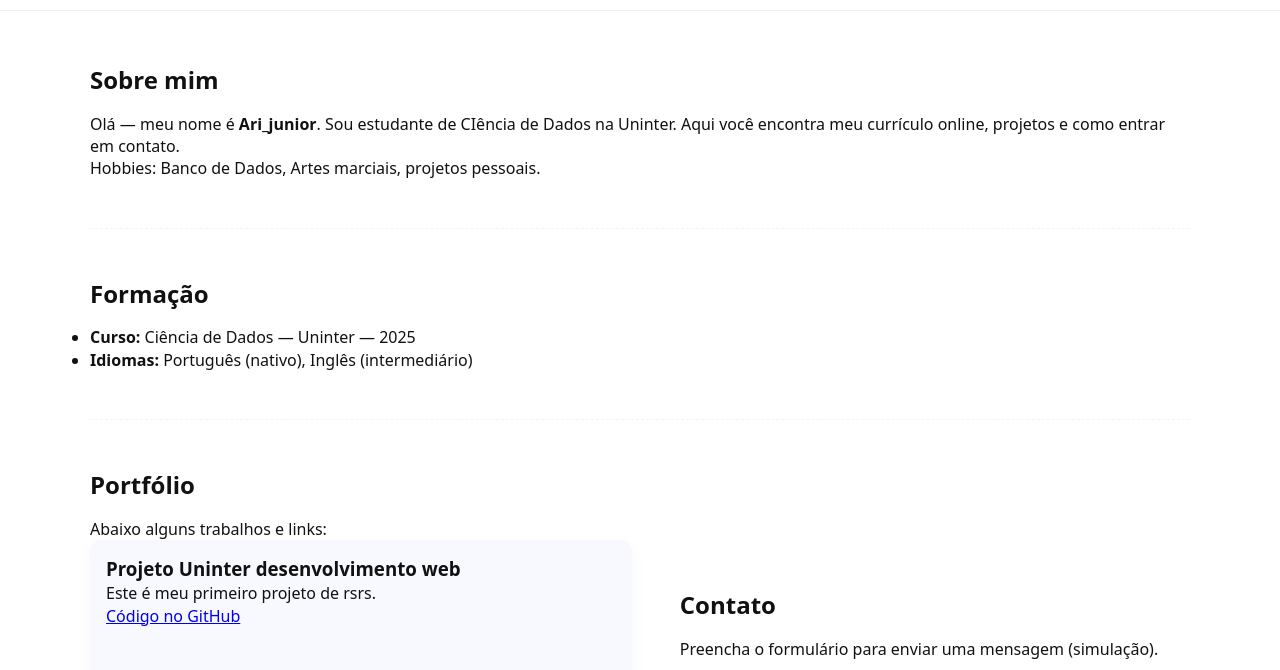
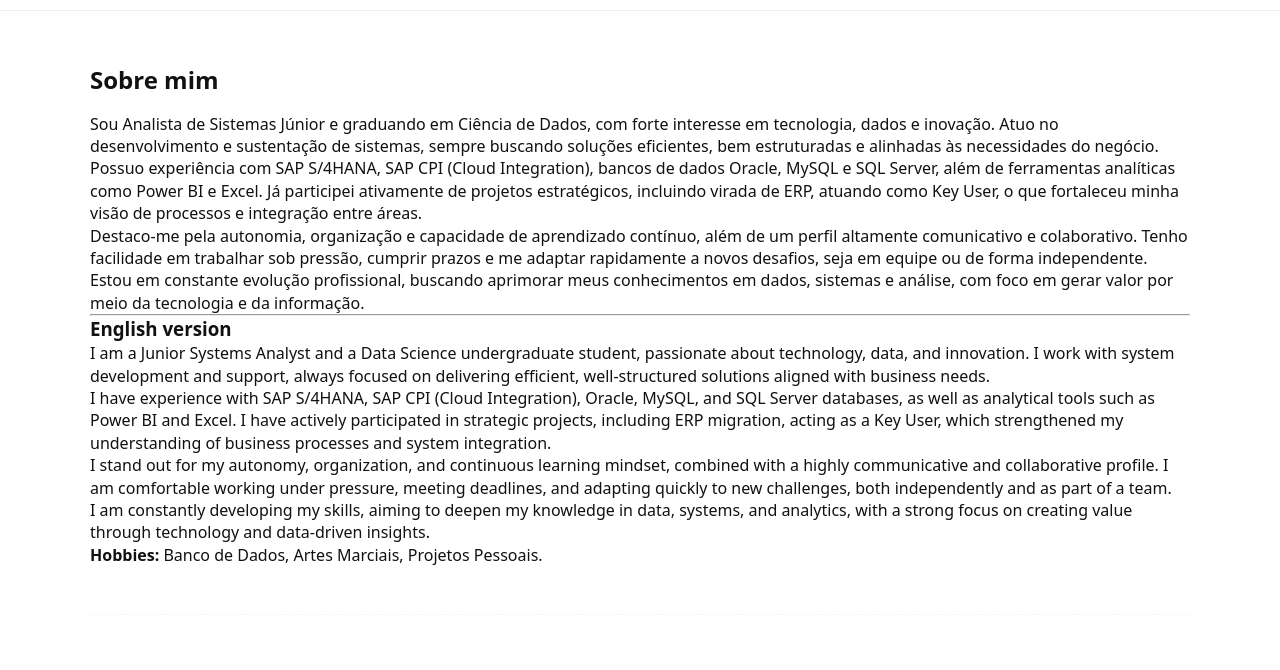
Before and after one commit to Ari0Junior/Trabalho-Uninter-Desenvovimento-web, a plain HTML site: page index.html in a window 1280 px wide. Shown: the part 53-723 px from the top of the page. Drawn offline with Linux system fonts and the light colour scheme.

Commit message:
Update index.html

```diff
--- a/index.html
+++ b/index.html
@@ -32,12 +32,60 @@
   <main>
     <!-- Sobre -->
     <section id="sobre" class="section container">
-      <h1>Sobre mim</h1>
-      <p>
-        Olá — meu nome é <strong>Ari_junior</strong>. Sou estudante de CIência de Dados na Uninter. Aqui você encontra meu currículo online, projetos e como entrar em contato.
-      </p>
-      <p>Hobbies: Banco de Dados, Artes marciais, projetos pessoais.</p>
-    </section>
+    <h1>Sobre mim</h1>
+
+    <p>
+        Sou Analista de Sistemas Júnior e graduando em Ciência de Dados, com forte interesse em tecnologia, dados e inovação.
+        Atuo no desenvolvimento e sustentação de sistemas, sempre buscando soluções eficientes, bem estruturadas e alinhadas às
+        necessidades do negócio.
+    </p>
+
+    <p>
+        Possuo experiência com SAP S/4HANA, SAP CPI (Cloud Integration), bancos de dados Oracle, MySQL e SQL Server, além de
+        ferramentas analíticas como Power BI e Excel. Já participei ativamente de projetos estratégicos, incluindo virada de ERP,
+        atuando como Key User, o que fortaleceu minha visão de processos e integração entre áreas.
+    </p>
+
+    <p>
+        Destaco-me pela autonomia, organização e capacidade de aprendizado contínuo, além de um perfil altamente comunicativo e
+        colaborativo. Tenho facilidade em trabalhar sob pressão, cumprir prazos e me adaptar rapidamente a novos desafios, seja em
+        equipe ou de forma independente.
+    </p>
+
+    <p>
+        Estou em constante evolução profissional, buscando aprimorar meus conhecimentos em dados, sistemas e análise, com foco em
+        gerar valor por meio da tecnologia e da informação.
+    </p>
+
+    <hr>
+
+    <h3>English version</h3>
+
+    <p>
+        I am a Junior Systems Analyst and a Data Science undergraduate student, passionate about technology, data, and innovation.
+        I work with system development and support, always focused on delivering efficient, well-structured solutions aligned with
+        business needs.
+    </p>
+
+    <p>
+        I have experience with SAP S/4HANA, SAP CPI (Cloud Integration), Oracle, MySQL, and SQL Server databases, as well as analytical
+        tools such as Power BI and Excel. I have actively participated in strategic projects, including ERP migration, acting as a Key
+        User, which strengthened my understanding of business processes and system integration.
+    </p>
+
+    <p>
+        I stand out for my autonomy, organization, and continuous learning mindset, combined with a highly communicative and
+        collaborative profile. I am comfortable working under pressure, meeting deadlines, and adapting quickly to new challenges,
+        both independently and as part of a team.
+    </p>
+
+    <p>
+        I am constantly developing my skills, aiming to deepen my knowledge in data, systems, and analytics, with a strong focus on
+        creating value through technology and data-driven insights.
+    </p>
+
+  <p><strong>Hobbies:</strong> Banco de Dados, Artes Marciais, Projetos Pessoais.</p>
+</section>
 
     <!-- Formação -->
     <section id="formacao" class="section container">
```
